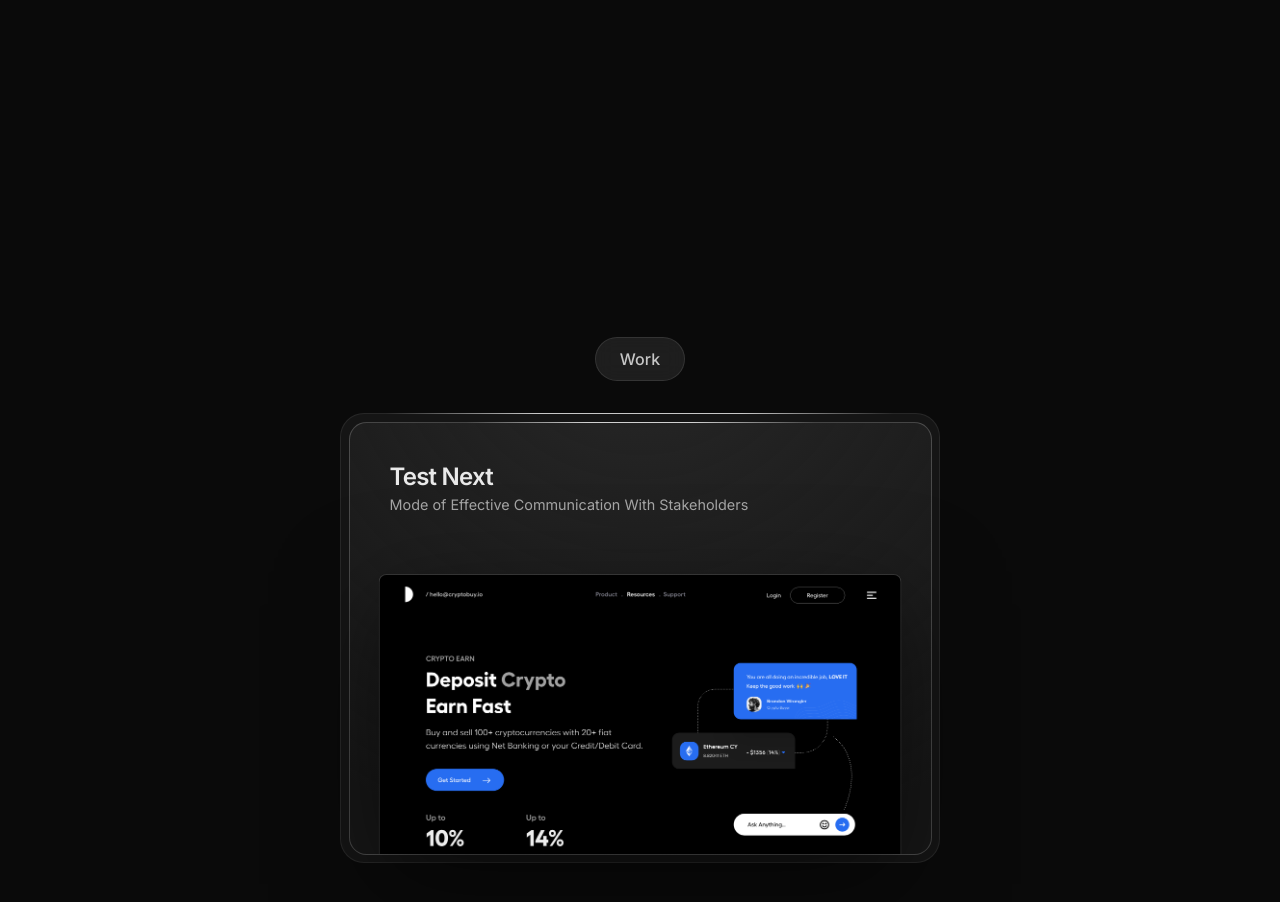
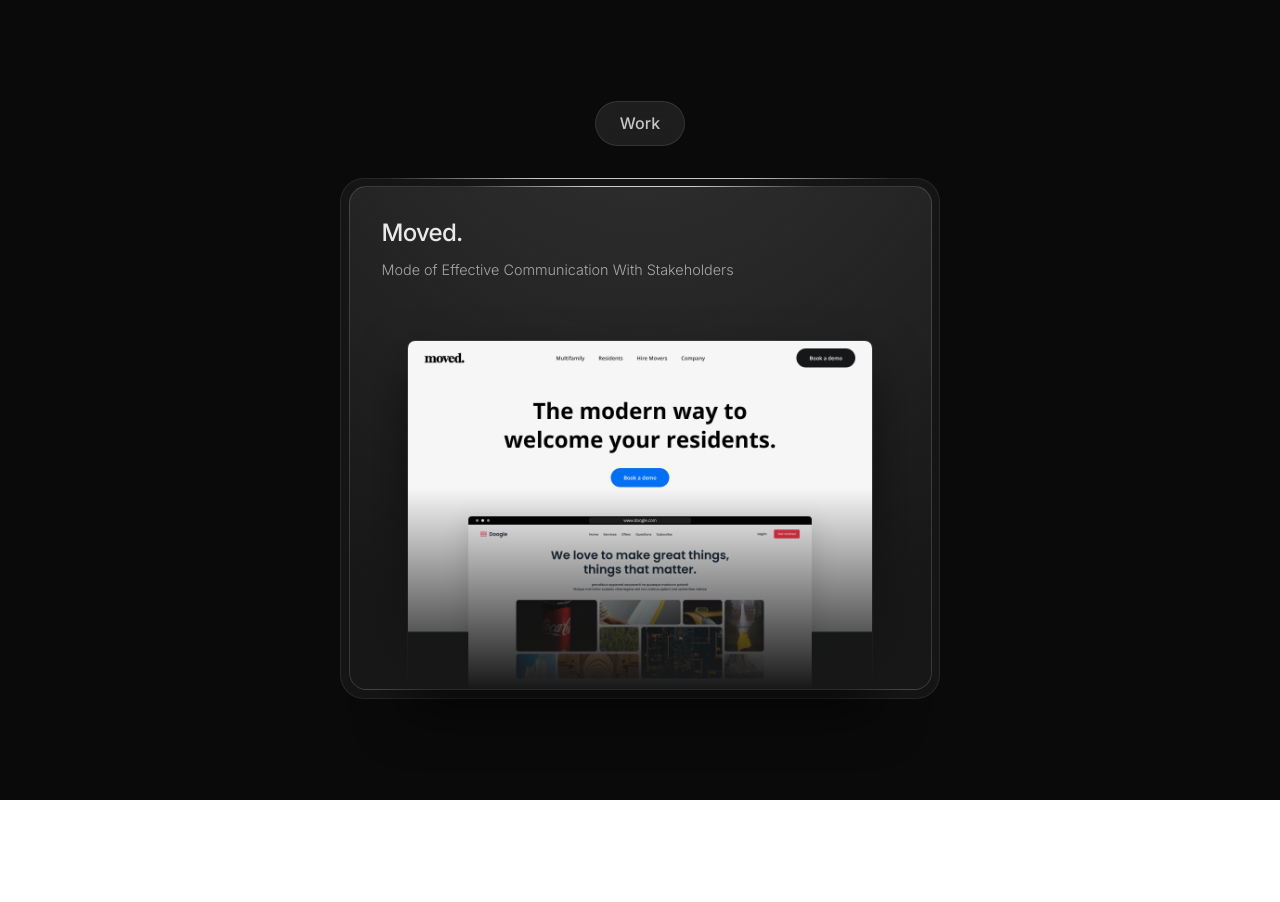
Before and after one commit to iamfiham/components-design, a React (Vite) app: page / in a window 1280 px wide. Shown: the top 902 px of the page. After the commit the page ends 800 px from the top, so only its background shows below. Built offline with nearby package versions, Linux system fonts and the light colour scheme.

Commit message:
card elements position re coded using flex

```diff
--- a/src/App.css
+++ b/src/App.css
@@ -4,6 +4,6 @@
   justify-content: center;
   flex-direction: column;
   gap: 2rem;
-  min-height: 150vh;
+  min-height: 100vh;
   background-color: rgb(10, 10, 10);
 }
--- a/src/Components/Card/Card.jsx
+++ b/src/Components/Card/Card.jsx
@@ -8,7 +8,8 @@ function Card() {
       <div className="content">
         <div className="sub-border"></div>
         <div className="content-bg"></div>
-        <h1>Test Next</h1>
+        <div className="overlay"></div>
+        <h1>Moved.</h1>
         <p>Mode of Effective Communication With Stakeholders</p>
         <div className="img-div">
           <img src={websiteImage} alt="website image" />
--- a/src/Components/Card/Card.scss
+++ b/src/Components/Card/Card.scss
@@ -1,6 +1,8 @@
+$mobile-size: 400px;
+$content-bg: #171717;
+
 .card {
   width: min(90%, 600px);
-  aspect-ratio: 4/3;
   background-color: #151515;
   border: solid 1px rgba(255, 255, 255, 0.08);
   border-radius: 24px;
@@ -24,8 +26,8 @@
     );
   }
   .content {
-    background-color: #171717;
-    border: solid 1px rgba(255, 255, 255, 0.2);
+    background-color: $content-bg;
+    border: solid 1px rgba(255, 255, 255, 0.15);
     width: 100%;
     height: 100%;
     border-radius: 17.5px;
@@ -33,46 +35,56 @@
     transition: all 0.25s ease;
     background-size: 100%;
     background-position: center;
-    background-image: radial-gradient(circle at 50% -30%, rgb(39, 39, 39), transparent 90%);
-    padding: 2.5rem;
+    background-image: radial-gradient(circle at 50% -30%, rgb(50, 50, 50), transparent 90%);
+    padding: clamp(1.5rem, -0.5rem + 8vw, 2rem);
+    padding-bottom: 0px;
+    display: flex;
+    flex-direction: column;
+    gap: 0.75rem;
+
     &:hover {
-      border: solid 1px rgba(255, 255, 255, 0.4);
+      border: solid 1px rgba(255, 255, 255, 0.35);
     }
+    @media all and (max-width: $mobile-size) {
+      border: solid 1px rgba(255, 255, 255, 0.35);
+    }
+
     h1 {
       z-index: 5;
       color: rgba(255, 255, 255, 0.9);
       font-size: 1.5rem;
-      font-weight: 600;
+      font-weight: 500;
       letter-spacing: -0.75px;
     }
     p {
       z-index: 5;
       color: rgba(255, 255, 255, 0.6);
       font-size: 0.9rem;
-      font-weight: 400;
-      margin-top: 0.5em;
+      font-weight: 300;
+      line-height: 1.5;
+      margin-bottom: 3rem;
     }
     .img-div {
       width: 90%;
-      height: 65%;
+      aspect-ratio: 4/3;
       border-top-left-radius: 8px;
       border-top-right-radius: 8px;
       border: solid 1px rgba(255, 255, 255, 0.1);
       border-bottom: none;
-      box-shadow: 0px 30px 100px rgba(0, 0, 0, 0.5);
-      bottom: 0px;
-      position: absolute;
+      box-shadow: 0px 25px 50px rgba(0, 0, 0, 0.5);
       overflow: hidden;
-      left: 50%;
-      transform: translateX(-50%);
       z-index: 5;
+      align-self: center;
 
       img {
         width: 100%;
+        display: block;
+        // transform: translateY(20px);
       }
     }
     .sub-border {
       @extend .main-border;
+
       width: 60%;
       background-image: linear-gradient(
         to right,
@@ -85,7 +97,7 @@
     .content-bg {
       width: 100%;
       height: 100%;
-      background-image: radial-gradient(circle at 50% -30%, rgb(185, 185, 185), transparent 90%);
+      background-image: radial-gradient(circle at 50% -30%, rgb(175, 175, 175), transparent 90%);
       position: absolute;
       top: 0px;
       left: 0px;
@@ -97,5 +109,22 @@
     &:hover .content-bg {
       opacity: 0.7;
     }
+    @media all and (max-width: $mobile-size) {
+      .content-bg {
+        opacity: 0.7;
+      }
+    }
+    .overlay {
+      // background-color: red;
+      height: 500px;
+      position: absolute;
+      width: 100%;
+      height: 40%;
+      bottom: 0px;
+      left: 0px;
+      background-image: linear-gradient(to top, $content-bg, transparent);
+      z-index: 7;
+      border-radius: inherit;
+    }
   }
 }
```
Also changed, not shown: src/Components/GlossyButton/GlossyButton.jsx (line endings or trailing spaces), src/Components/assets/website.png, src/Components/assets/website2.png (added).
